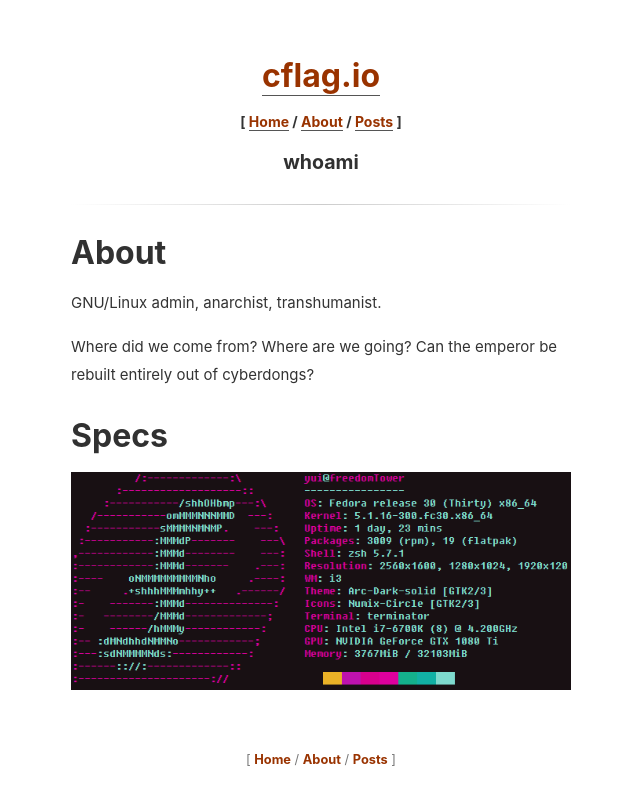
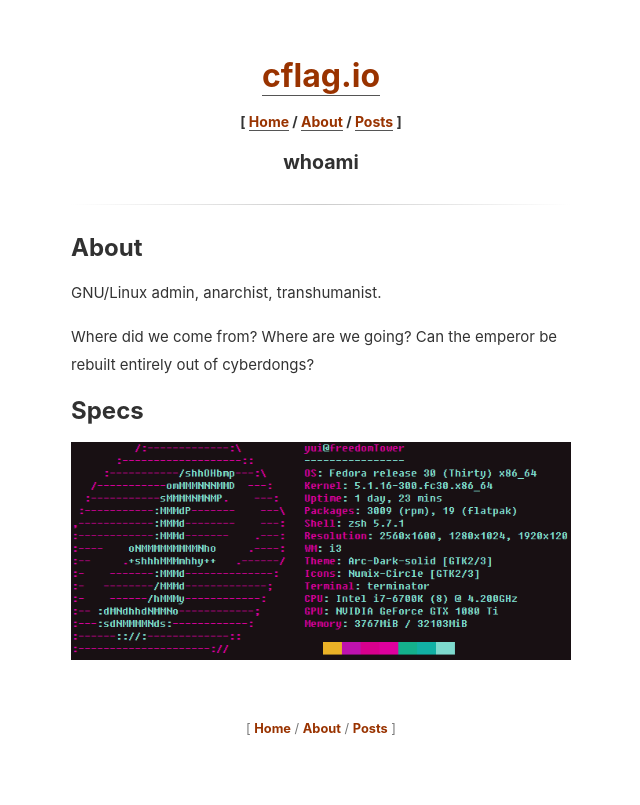
Before and after one commit to cflag02/cflag.io, a Jekyll site: the page built from about.md, in a window 1280 px wide. Shown: the top 805 px of the page, without its empty margins (319-959 px from the left). Built offline with Jekyll 4.4.1, drawn with Linux system fonts in a browser that asks for light colours.

```diff
--- a/about.md
+++ b/about.md
@@ -3,11 +3,11 @@ layout: page
 title: whoami
 ---
 
-# About
+## About
 GNU/Linux admin, anarchist, transhumanist.
 
 Where did we come from? Where are we going?
 Can the emperor be rebuilt entirely out of cyberdongs?
 
-# Specs
+## Specs
 ![](/assets/specs.png)
```
